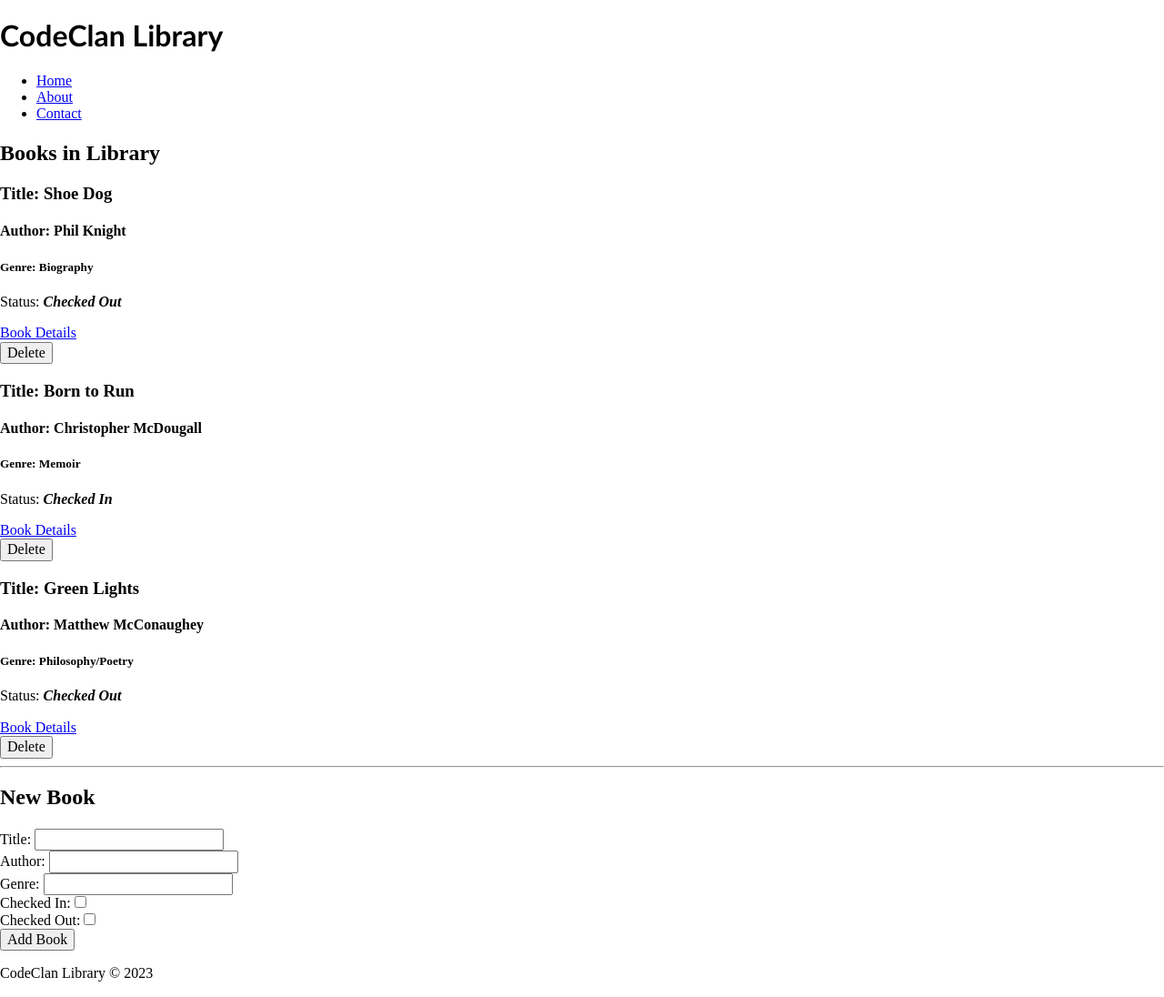
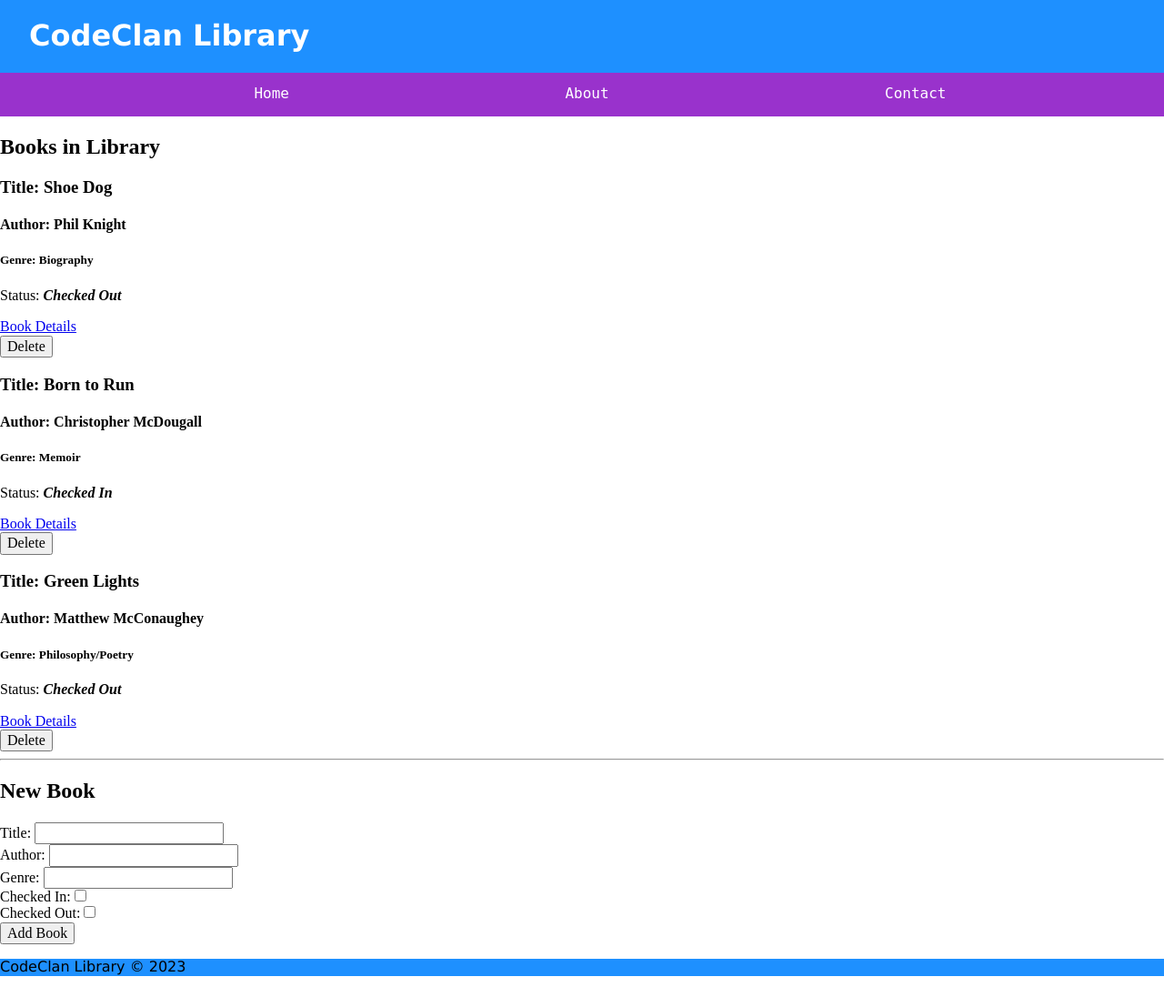
Before and after one commit to rosscondie/codeclan_library_hw, a Flask app: page / in a window 1280 px wide. Shown: the whole page at 91% size. After the commit the page ends 1073 px from the top, so only its background shows below. Run offline with Flask 2, Linux system fonts and the light colour scheme.

Commit message:
added some styling to header/footer and nav links

```diff
--- a/static/style.css
+++ b/static/style.css
@@ -1,3 +1,38 @@
 body > div > header {
-    font-family:'Trebuchet MS', 'Lucida Sans Unicode', 'Lucida Grande', 'Lucida Sans', Arial, sans-serif
+    display: flex;
+    align-items: center;
+    font-family:Verdana, Geneva, Tahoma, sans-serif;
+    background-color: dodgerblue;
+    font-size: 1rem;
+    color: white;
+    padding-left: 2rem;
 }
+
+footer {
+    background-color: dodgerblue;
+    font-family: Verdana, Geneva, Tahoma, sans-serif;
+}
+
+
+.link_style {
+    margin: auto;
+    height: 3rem;
+    background-color: darkorchid;
+    list-style: none;
+    display: flex;
+    align-items: center;
+    justify-content: space-evenly;
+    gap: 4rem;
+}
+
+.link_style > li > a{
+    color: white;
+    text-decoration: none;
+    font-family: monospace;
+    font-size: 1rem;
+
+}
+
+.link_style > li > a:hover {
+    text-decoration: underline;
+}
--- a/templates/base.html
+++ b/templates/base.html
@@ -15,7 +15,7 @@
             <h1>CodeClan Library</h1>
         </header>
         <nav>
-            <ul>
+            <ul class="link_style">
                 <li>
                     <a href="/home">Home</a>
                 </li>
```
